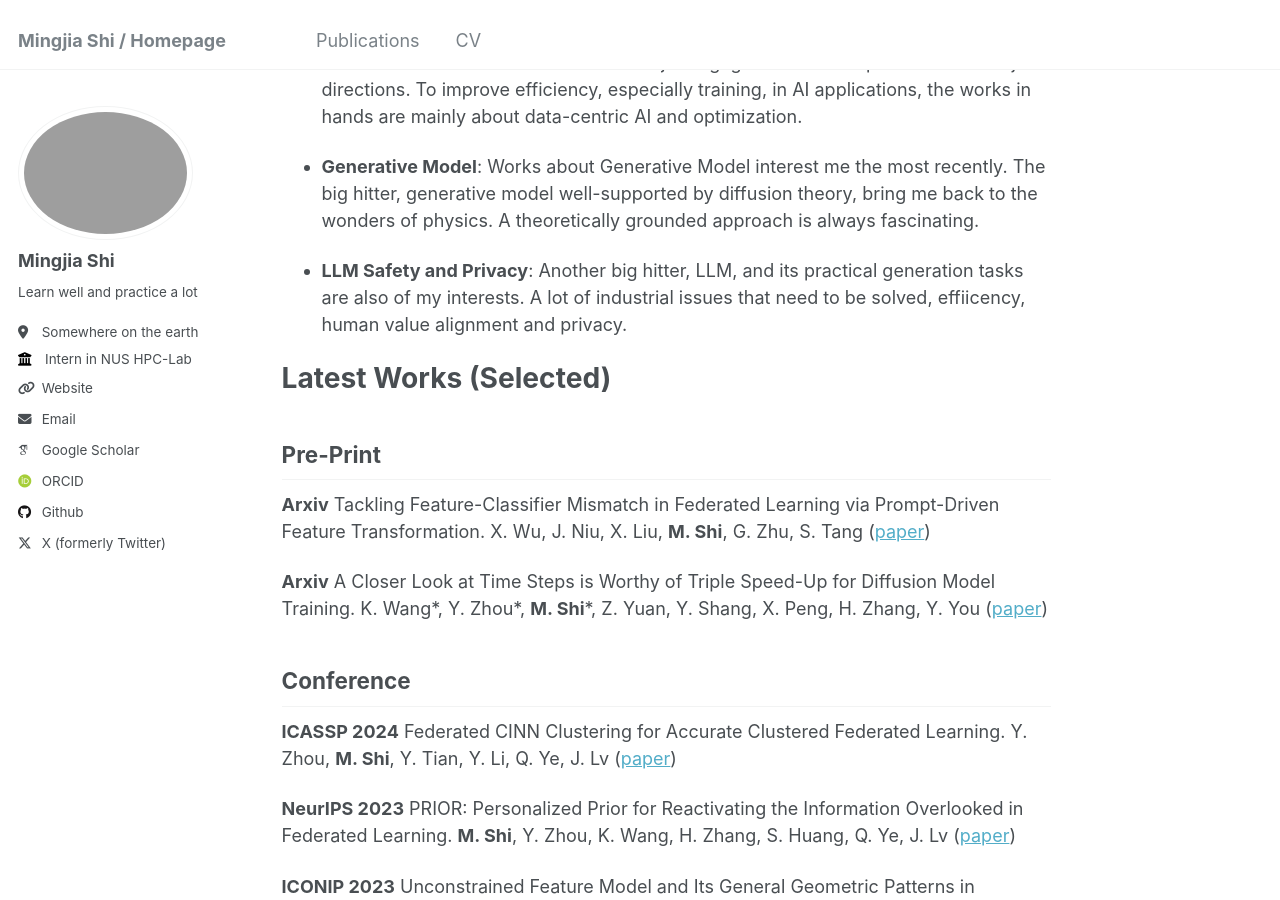
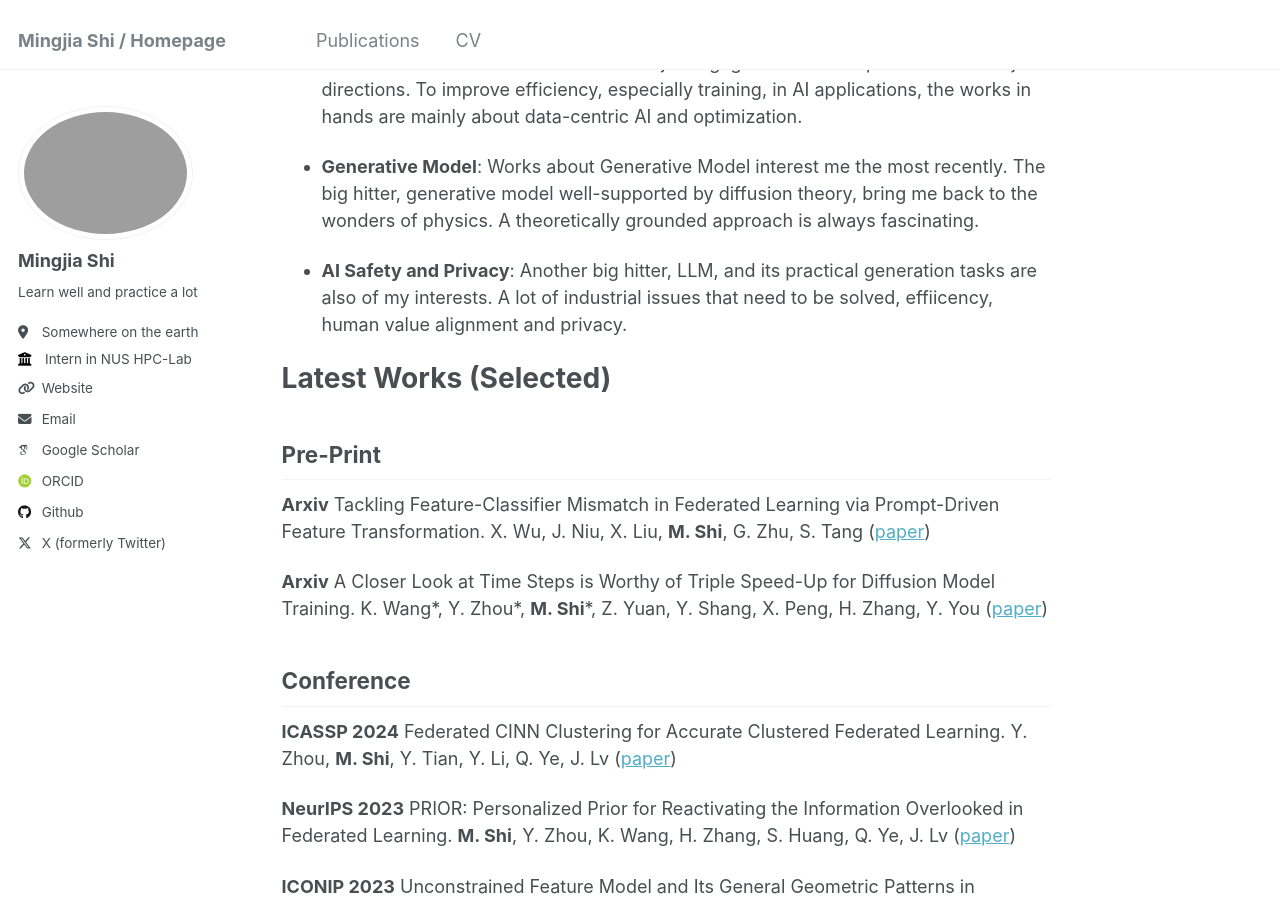
Before and after one commit to BDeMo/homepage, a Jekyll site: the page built from _pages/about.md, in a window 1280 px wide and 900 px high, scrolled down 949 px. Built offline with Jekyll 4.4.1, drawn with Linux system fonts in a browser that asks for light colours; some web fonts are replaced.

Commit message:
Update about

```diff
--- a/_pages/about.md
+++ b/_pages/about.md
@@ -34,7 +34,7 @@ Efficient AI is the recent major engagements and expected future major direction
 - **Generative Model**:
 Works about Generative Model interest me the most recently. The big hitter, generative model well-supported by diffusion theory, bring me back to the wonders of physics. A theoretically grounded approach is always fascinating.
 
-- **LLM Safety and Privacy**:
+- **AI Safety and Privacy**:
 Another big hitter, LLM, and its practical generation tasks are also of my interests. A lot of industrial issues that need to be solved, effiicency, human value alignment and privacy.
 
 Latest Works (Selected)
```
